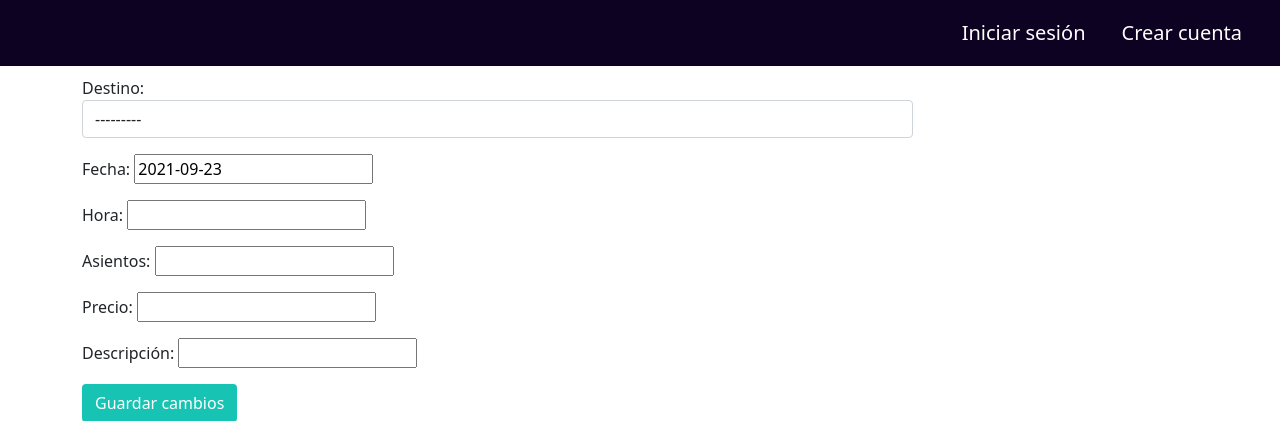
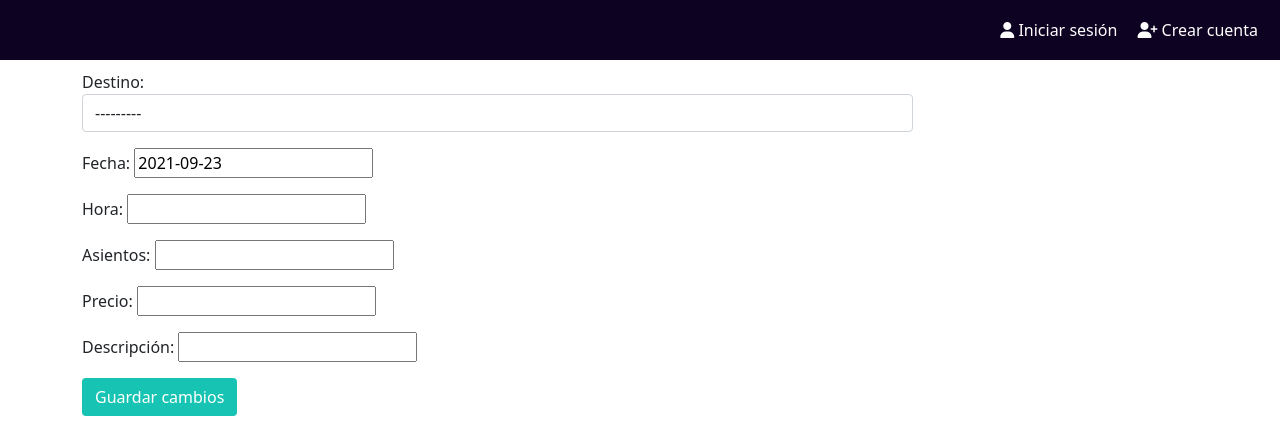
Before and after one commit to gomezluis007/Reito, a Django app: page /nuevo/ in a window 1280 px wide. Shown: the top 421 px of the page. Run offline with Django 3.2, Linux system fonts and the light colour scheme; data that the repository does not hold is empty; some libraries are stand-ins or nearby versions.

Commit message:
Cambiar estilos en lista de viajes, barra de busqueda y navbar

```diff
--- a/reito/static/css/style.css
+++ b/reito/static/css/style.css
@@ -110,3 +110,36 @@
     background:#3A606E;
     color:white;
 }
+
+@media (min-width: 990px) {
+    .busqueda {
+        position:absolute;
+        left:30%
+    }
+}
+
+@media (max-width: 989px) {
+    .busqueda {
+        position:absolute;
+        left:25%
+    }
+}
+
+@media (max-width: 767px) {
+    .busqueda {
+        position:absolute;
+        left:15%
+    }
+}
+
+@media (max-width: 340px) {
+    .busqueda {
+        position:absolute;
+        left:5%
+    }
+}
+
+.destino-item:hover {
+    background:#3A606E;
+    color:white;
+}
--- a/reito/viajes/templates/barra_busqueda.html
+++ b/reito/viajes/templates/barra_busqueda.html
@@ -9,7 +9,8 @@
 
 </head>
 
-    <div class="container mt-5 pt-5 col-sm-4 col-md-6 col-lg-4 center" style="position:absolute; left:35%">
+    <div class="container mt-5 pt-5 col-sm-8 col-md-6 col-lg-4 center busqueda" >
+        <div class="row"></div>
         <div id="autocomplete" class="autocomplete">
             <input placeholder="Escribe tu destino" class="autocomplete-input" />
             <ul class="autocomplete-result-list"></ul>
@@ -46,7 +47,7 @@
 
             getResultValue: result => result.nombre,
             onSubmit: result => {
-                window.open(`/buscar-viajes/${(result.id)}`)
+                window.open(`/buscar-viajes/${(result.id)}`, "_self")
             }
         })
     </script>
--- a/reito/viajes/templates/base1.html
+++ b/reito/viajes/templates/base1.html
@@ -40,5 +40,6 @@
     {% endblock js %}
 
     <script src="https://cdn.jsdelivr.net/npm/bootstrap@5.1.1/dist/js/bootstrap.bundle.min.js" integrity="sha384-/bQdsTh/da6pkI1MST/rWKFNjaCP5gBSY4sEBT38Q/9RBh9AH40zEOg7Hlq2THRZ" crossorigin="anonymous"></script>
+    <script src="https://kit.fontawesome.com/11d89a811c.js" crossorigin="anonymous"></script>
 </body>
 </html>
--- a/reito/viajes/templates/navbar.html
+++ b/reito/viajes/templates/navbar.html
@@ -13,7 +13,7 @@
 
         {% if user.is_authenticated %}
             <div class="d-flex justify-content-center">
-                <a class="navbar-brand fs-2">
+                <a href="{% url 'viajes:index' %}" class="navbar-brand fs-2">
                     Reito
                 </a>
             </div>
@@ -21,17 +21,20 @@
 
         <div class="d-flex justify-content-end">
             {% if user.is_authenticated %}
-                <a class="navbar-brand">
+                <a class="nav-link">
                     {{ user.username }}
                 </a>
-                <a class="navbar-brand" href="{%url 'usuarios:logout'%}">
+                <a class="nav-link" href="{% url 'usuarios:logout' %}">
+                    <span class="fas fa-sign-in-alt"></span>
                     Cerrar sesi&oacute;n
                 </a>
             {% else %}
-                <a class="navbar-brand" href="{% url 'usuarios:login' %}">
+                <a class="nav-link" href="{% url 'usuarios:login' %}">
+                    <span class="fas fa-user"></span>
                     Iniciar sesi&oacute;n
                 </a>
-                <a class="navbar-brand" href="{% url 'usuarios:signup' %}">
+                <a class="nav-link" href="{% url 'usuarios:signup' %}">
+                    <span class="fas fa-user-plus"></span>
                     Crear cuenta
                 </a>
             {% endif %}
```
Also changed, not shown: reito/viajes/templates/lista_viajes.html (+4 -4 lines).
